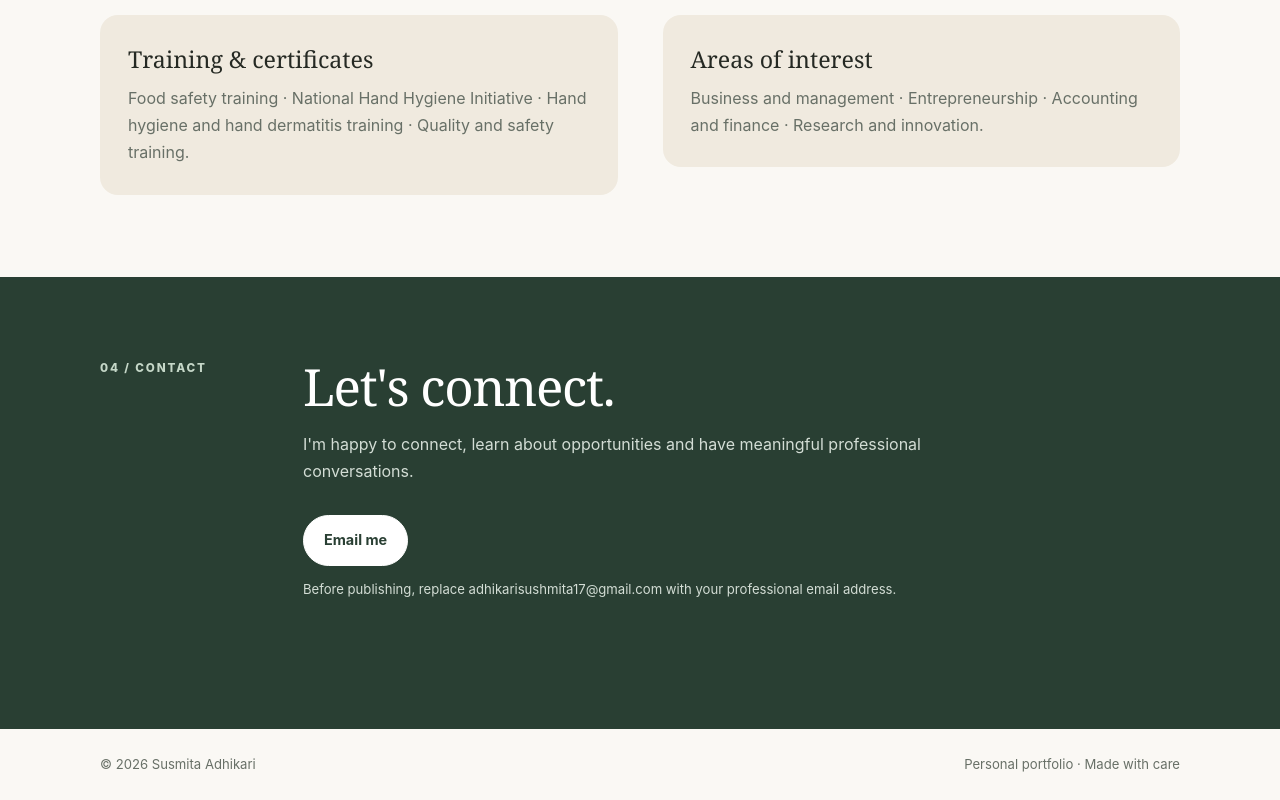
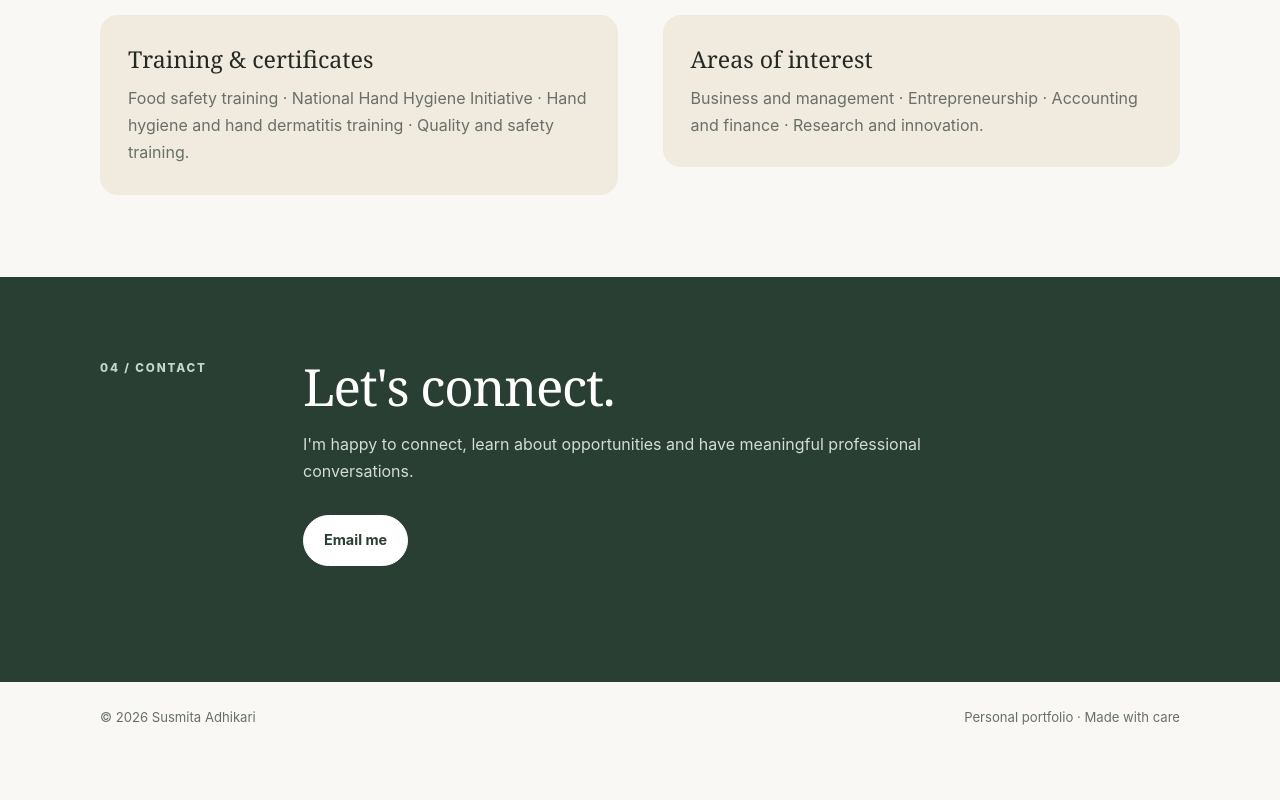
Before and after one commit to adhikarisushmita17-debug/susmita-personal-website, a plain HTML site: page index.html in a window 1280 px wide. Shown: the part 2301-3101 px from the top of the page. After the commit the page ends 3053 px from the top, so only its background shows below. Drawn offline with Linux system fonts and the light colour scheme.

Commit message:
Update index.html

```diff
--- a/index.html
+++ b/index.html
@@ -88,7 +88,6 @@
     <div class="head"><div class="kicker">04 / Contact</div><div><h2>Let's connect.</h2>
       <p class="copy">I'm happy to connect, learn about opportunities and have meaningful professional conversations.</p>
       <div class="actions"><a class="btn" href="mailto:adhikarisushmita17@gmail.com">Email me</a></div>
-      <p style="font-size:.82rem;color:#d3ddd5;margin-top:12px">Before publishing, replace adhikarisushmita17@gmail.com with your professional email address.</p>
     </div></div>
   </div></section>
 </main>
```
